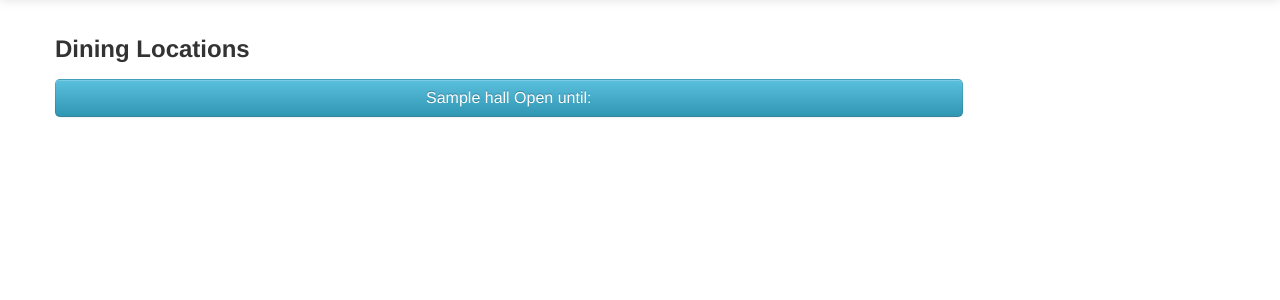
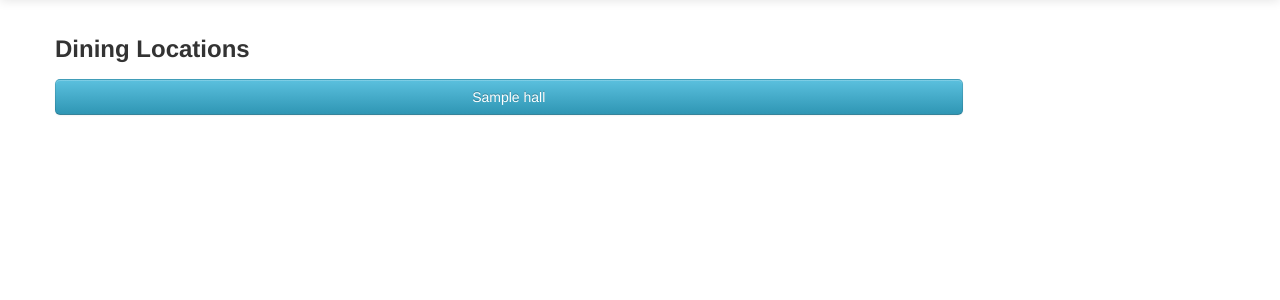
Before and after one commit to mhuesch/nuFood, a Django app: page / in a window 1280 px wide. Shown: the part 41-341 px from the top of the page. Run offline with Django 3.2, Linux system fonts and the light colour scheme; tables that the repository leaves empty hold one stand-in row (values such as "Sample post"); some libraries are stand-ins or nearby versions.

Commit message:
adjustments to styling of buttons

```diff
--- a/templates/index.html
+++ b/templates/index.html
@@ -17,6 +17,7 @@
 .btn-hall {
     display: block;
     width: 75%;
+    font-size: 14px;
 
     color: #ffffff;
     text-shadow: 0 -1px 0 rgba(0, 0, 0, 0.25);
@@ -61,7 +62,7 @@
 
 h1 {font-size: 18pt;}
 
-.hours-info {text-align: right; }
+.hours-info {text-align: right }
 
     </style>
     <link href="/static/bootstrap/css/bootstrap-responsive.css" rel="stylesheet">
@@ -100,12 +101,18 @@ h1 {font-size: 18pt;}
 
     <!-- Dining hall list -->
     <div class="container">
-        <h3>Dining Locations</h3>
+        <h1>Dining Locations</h1>
         <p>
             {% for hall in Halls %}
             <div class="hall-listing"> <a class="btn btn-hall btn-large">
             {{ hall.name }}
-            <span class="hours-info"> Open until: </span>
+
+            <!--
+            // if currently open, display
+            <span class="hours-info"> Open until: (closing time) </span>
+            // if currently closed, display
+            Opens: (opening day/time)
+            -->
             </a> </div>
             {% endfor %}
         </p>
```
